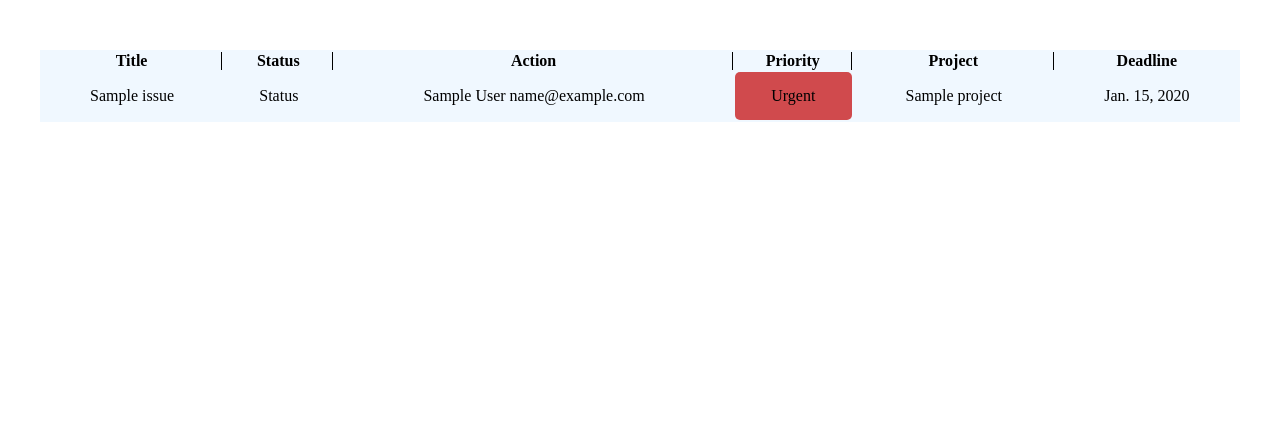
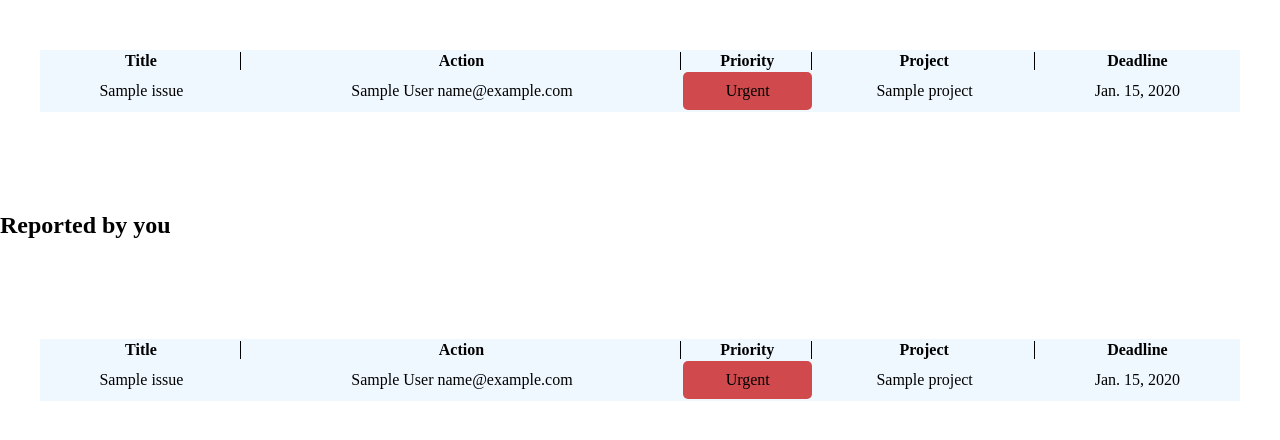
Before and after one commit to Karol204/BugTracker, a Django app: page /homePage in a window 1280 px wide. Shown: the part 50-490 px from the top of the page. Run offline with Django 3.2, Linux system fonts and the light colour scheme; a user stored in the database is signed in; tables that the repository leaves empty hold one stand-in row (values such as "Sample post"); some web fonts are replaced.

Commit message:
Logged users only

```diff
--- a/IssueTracker/settings.py
+++ b/IssueTracker/settings.py
@@ -135,7 +135,8 @@ STATICFILES_DIRS = (str(BASE_DIR.joinpath('static')),)
 
 AUTH_USER_MODEL = 'accounts.CustomUser'
 
-
+LOGIN_URL = '/accounts/login'
+LOGIN_URL_REDIRECT = '/accounts/login'
 LOGIN_REDIRECT_URL = 'home'
 LOGOUT_REDIRECT_URL = 'landingPage'
 
--- a/pages/forms.py
+++ b/pages/forms.py
@@ -2,13 +2,15 @@ from django import forms
 from .models import Project, Employee
 
 Types = (('Bug', 'Bug'), ('Data', 'Database'), ('Front', 'Front-end'))
-
+Priority = (('Urgent', 'Urgent'), ('ASAP', 'ASAP'), ('Normal', 'Normal'))
 class BugReportForm(forms.Form):
 
     issue_name = forms.CharField(max_length=250)
     issue_type = forms.CharField()
     project = forms.ModelChoiceField(queryset=Project.objects.all())
-    priority = forms.ChoiceField(choices=Types)
+    priority = forms.ChoiceField(choices=Priority)
+    due_date = forms.DateField()
+    description = forms.CharField(max_length=250)
 
 
 class ProfilForm(forms.ModelForm):
--- a/pages/models.py
+++ b/pages/models.py
@@ -12,6 +12,7 @@ Priority = (('Urgent', 'Urgent'), ('ASAP', 'ASAP'), ('Normal', 'Normal'))
 
 
 class Employee(models.Model):
+
     account = models.OneToOneField(get_user_model(), on_delete=models.CASCADE)
     first_name = models.CharField(max_length=60)
     last_name = models.CharField(max_length=60)
@@ -22,6 +23,7 @@ class Employee(models.Model):
         return f'{self.first_name} {self.last_name} {self.email}'
 
 class Project(models.Model):
+
     project_name = models.CharField(max_length=250)
     description = models.CharField(max_length=650)
     deadline = models.DateField()
--- a/pages/views.py
+++ b/pages/views.py
@@ -2,7 +2,8 @@ from django.shortcuts import render, redirect, get_object_or_404
 from django.views import View
 from .models import Project, Employee, Issue
 from .forms import BugReportForm, ProfilForm
-
+from django.contrib.auth.decorators import login_required
+from django.contrib.auth.mixins import LoginRequiredMixin
 # Create your views here.
 
 class LandingPage(View):
@@ -11,17 +12,18 @@ class LandingPage(View):
         return render(request, 'home.html')
 
 
-class HomePage(View):
+class HomePage(LoginRequiredMixin, View):
 
+    login_url = '/accounts/login'
     def get(self, request):
         user_id = request.user.id
         employee = Employee.objects.filter(account_id=user_id)
         if len(employee) == 1:
             employee_id = Employee.objects.get(account_id=user_id).id
-            projects = Project.objects.filter(devs__id=employee_id)
+            reported_by_you = Issue.objects.filter(reported_id=employee_id)
             issues = Issue.objects.all()
             ctx = {
-                'projects': projects,
+                'reported_by_you': reported_by_you,
                 'issues': issues
             }
             return render(request, 'HomePage.html', ctx)
@@ -29,8 +31,9 @@ class HomePage(View):
             return redirect('/profil')
 
 
-class ProjectDetalisView(View):
+class ProjectDetalisView(LoginRequiredMixin, View):
 
+    login_url = '/accounts/login'
     def get(self, requet, id):
         project = Project.objects.get(pk=id)
         ctx = {
@@ -39,8 +42,9 @@ class ProjectDetalisView(View):
         return render(requet, 'projectDetalisPage.html', ctx)
 
 
-class NewBugView(View):
+class NewBugView(LoginRequiredMixin, View):
 
+    login_url = '/accounts/login'
     def get(self, request):
         form = BugReportForm()
         ctx = {
@@ -54,6 +58,9 @@ class NewBugView(View):
             issue_name = form.cleaned_data['issue_name']
             issue_type = form.cleaned_data['issue_type']
             project = form.cleaned_data['project']
+            priority = form.cleaned_data['priority']
+            due_date = form.cleaned_data['due_date']
+            description = form.cleaned_data['description']
             user_id = request.user.id
             employee_id = Employee.objects.get(account_id=user_id)
             new_bug = Issue()
@@ -61,12 +68,16 @@ class NewBugView(View):
             new_bug.issue_type = issue_type
             new_bug.project = project
             new_bug.reported = employee_id
+            new_bug.priority = priority
+            new_bug.due_date = due_date
+            new_bug.description = description
             new_bug.save()
         return redirect('home')
 
 
-class ProfileView(View):
+class ProfileView(LoginRequiredMixin, View):
 
+    login_url = '/accounts/login'
     def get(self, request, id):
         user_id = request.user.id
         employee = Employee.objects.filter(account_id=user_id)
@@ -82,14 +93,16 @@ class ProfileView(View):
             return redirect('/profil')
 
 
-class ProfilFormView(View):
+class ProfilFormView(LoginRequiredMixin, View):
 
+    login_url = '/accounts/login'
     def get(self, request):
         form = ProfilForm()
         ctx = {
             'form': form,
         }
         return render(request, 'profilFormPage.html', ctx)
+
 
     def post(self, request):
         form = ProfilForm(request.POST)
--- a/static/css/base.css
+++ b/static/css/base.css
@@ -220,7 +220,7 @@
 }
 
 .inside-content td {
-    padding: 15px 15px;
+    padding: 10px 15px;
     text-align: center;
     vertical-align: middle;
     border-radius: 5px;
@@ -232,7 +232,7 @@
     display: flex;
     margin-top: 100px;
     width: 350px;
-    height: 400px;
+    height: 500px;
     background-color: lightblue;
     flex-direction: column;
     align-items: center;
@@ -255,9 +255,6 @@
     font-size: 18px;
 }
 
-
-
-
 .bug-report-form p input,
 .bug-report-form p select {
     background-color: transparent;
@@ -276,7 +273,6 @@
     font-size: 1.2rem;
 
 }
-
 
 .bug-report-form button:hover {
     background-color: #fff;
--- a/templates/HomePage.html
+++ b/templates/HomePage.html
@@ -13,7 +13,6 @@
             <table class="table">
                   <tr class="inside-content">
                     <th>Title</th>
-                    <th>Status</th>
                     <th>Action</th>
                     <th>Priority</th>
                     <th>Project</th>
@@ -22,8 +21,8 @@
                 {% for issue in issues %}
 
                     <tr class="inside-content">
+
                         <td>{{ issue.issue_name }}</td>
-                        <td>Status</td>
                         <td>{{ issue.reported }}</td>
                         <td class="priorityType">{{ issue.priority }}</td>
                         <td>{{ issue.project }}</td>
@@ -38,5 +37,34 @@
 
     </div>
 
+    <h2>Reported by you</h2>
+    <div class="table-container">
+        <div >
+            <table class="table">
+                  <tr class="inside-content">
+                    <th>Title</th>
+                    <th>Action</th>
+                    <th>Priority</th>
+                    <th>Project</th>
+                    <th>Deadline</th>
+                  </tr>
+                {% for yourIssue in reported_by_you %}
+
+                    <tr class="inside-content">
+                        <td>{{ yourIssue.issue_name }}</td>
+                        <td>{{ yourIssue.reported }}</td>
+                        <td class="priorityType">{{ yourIssue.priority }}</td>
+                        <td>{{ yourIssue.project }}</td>
+                        <td>{{ yourIssue.due_date }}</td>
+                    </tr>
+
+                {% endfor %}
+            </table>
+
+
+        </div>
+
+    </div>
+
 
 {% endblock %}
```
